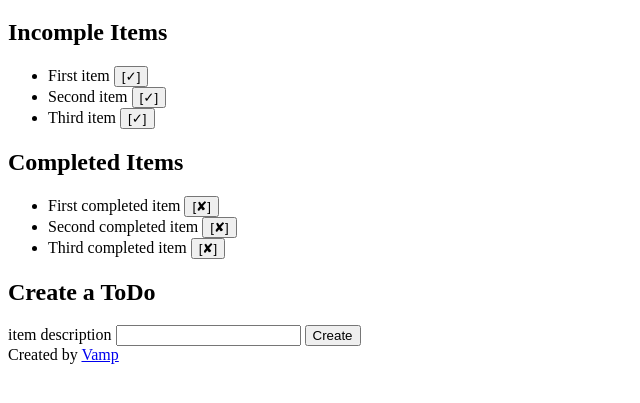
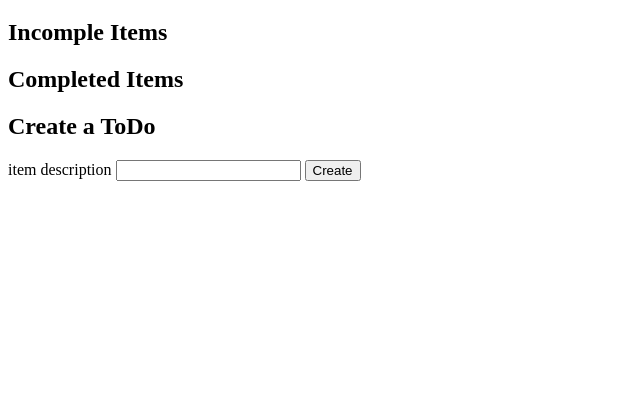
Before and after one commit to LaunchCodeEducation/fullstack-todo, a plain HTML site: page src/client/index.html in a window 1280 px wide. Shown: the part 61-464 px from the top of the page, without its empty margins (0-640 px from the left). Drawn offline with Linux system fonts and the light colour scheme.

Commit message:
client: import scripts and remove static mock data

```diff
--- a/src/client/index.html
+++ b/src/client/index.html
@@ -4,7 +4,11 @@
     <meta charset="UTF-8" />
     <meta name="viewport" content="width=device-width, initial-scale=1.0" />
     <meta http-equiv="X-UA-Compatible" content="ie=edge" />
-    <script src="scripts/index.js"></script>
+    <script src="scripts/utils.js"></script>
+    <script src="scripts/model.js"></script>
+    <script src="scripts/view.js"></script>
+    <script src="scripts/controller.js"></script>
+    <script src="scripts/init.js"></script>
     <title>FullStack ToDo</title>
   </head>
   <body>
@@ -12,20 +16,12 @@
     <article>
       <section>
         <h2>Incomple Items</h2>
-        <ul id="incomplete-items">
-          <li>First item <button id="item-4">[✓]</button></li>
-          <li>Second item <button id="item-5">[✓]</button></li>
-          <li>Third item <button id="item-6">[✓]</button></li>
-        </ul>
+        <ul id="incomplete-list"></ul>
       </section>
 
       <section>
         <h2>Completed Items</h2>
-        <ul id="completed-items">
-          <li>First completed item <button id="item-1">[✘]</button></li>
-          <li>Second completed item <button id="item-2">[✘]</button></li>
-          <li>Third completed item <button id="item-3">[✘]</button></li>
-        </ul>
+        <ul id="completed-list"></ul>
       </section>
 
       <section>
@@ -33,13 +29,9 @@
         <form id="new-todo-form">
           <label for="todo-text">item description</label>
           <input type="text" name="text" id="todo-text" />
-          <input type="submit" value="Create" />
+          <input type="submit" id="create-item-button" value="Create" />
         </form>
       </section>
     </article>
-
-    <footer>
-      Created by <a href="http://github.com/the-vampiire">Vamp</a>
-    </footer>
   </body>
 </html>
```
